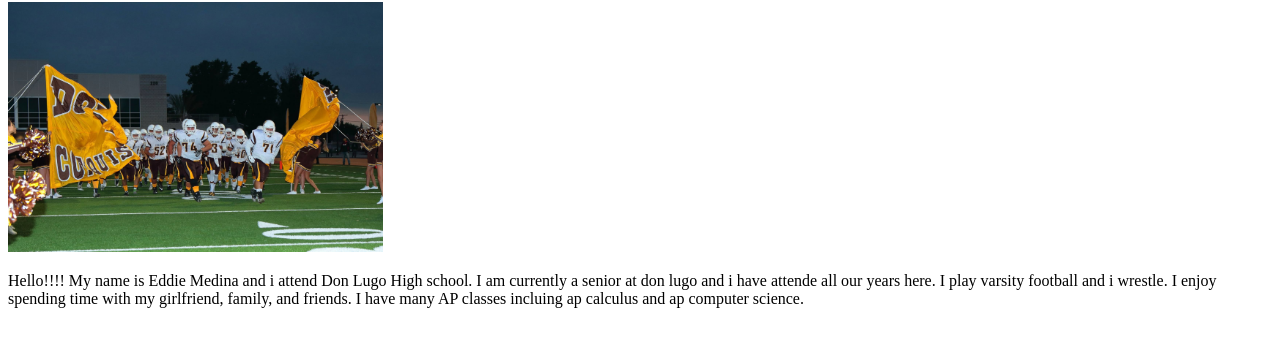
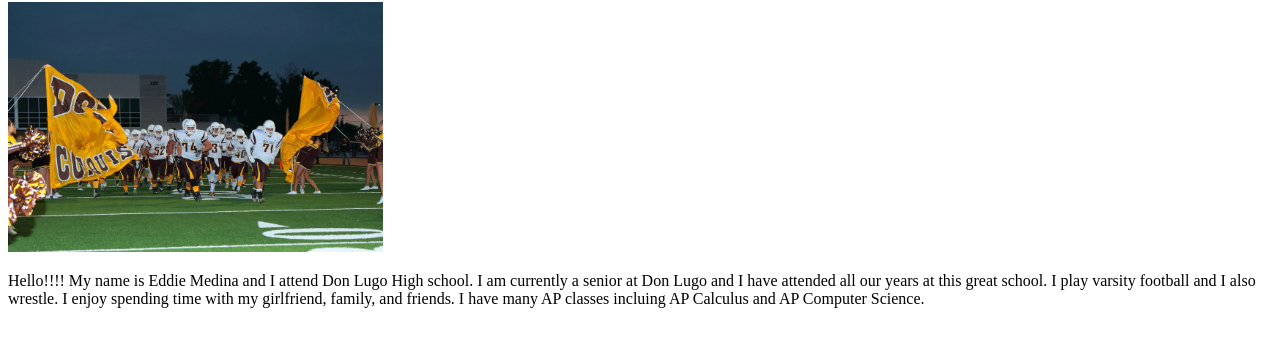
Before and after one commit to emedina74/eddies_portfolio, a plain HTML site: page Aboutme.html in a window 1280 px wide. Shown: the part 104-450 px from the top of the page. Drawn offline with Linux system fonts and the light colour scheme.

Commit message:
Add files via upload

```diff
--- a/Aboutme.html
+++ b/Aboutme.html
@@ -11,10 +11,10 @@
 <h1>This is my About ME page!</h1>
 <img src="images/LUGO.JPG" height="250">
 <br>
-<p>Hello!!!! My name is Eddie Medina and i attend Don Lugo High school. I am currently
-a senior at don lugo and i have attende all our years here.
-I play varsity football and i wrestle. I enjoy spending time
+<p>Hello!!!! My name is Eddie Medina and I attend Don Lugo High school. I am currently
+a senior at Don Lugo and I have attended all our years at this great school.
+I play varsity football and I also wrestle. I enjoy spending time
 with my girlfriend, family, and friends. I have many AP classes incluing
-ap calculus and ap computer science.</p>
+AP Calculus and AP Computer Science.</p>
 </body>
 </html>
```
